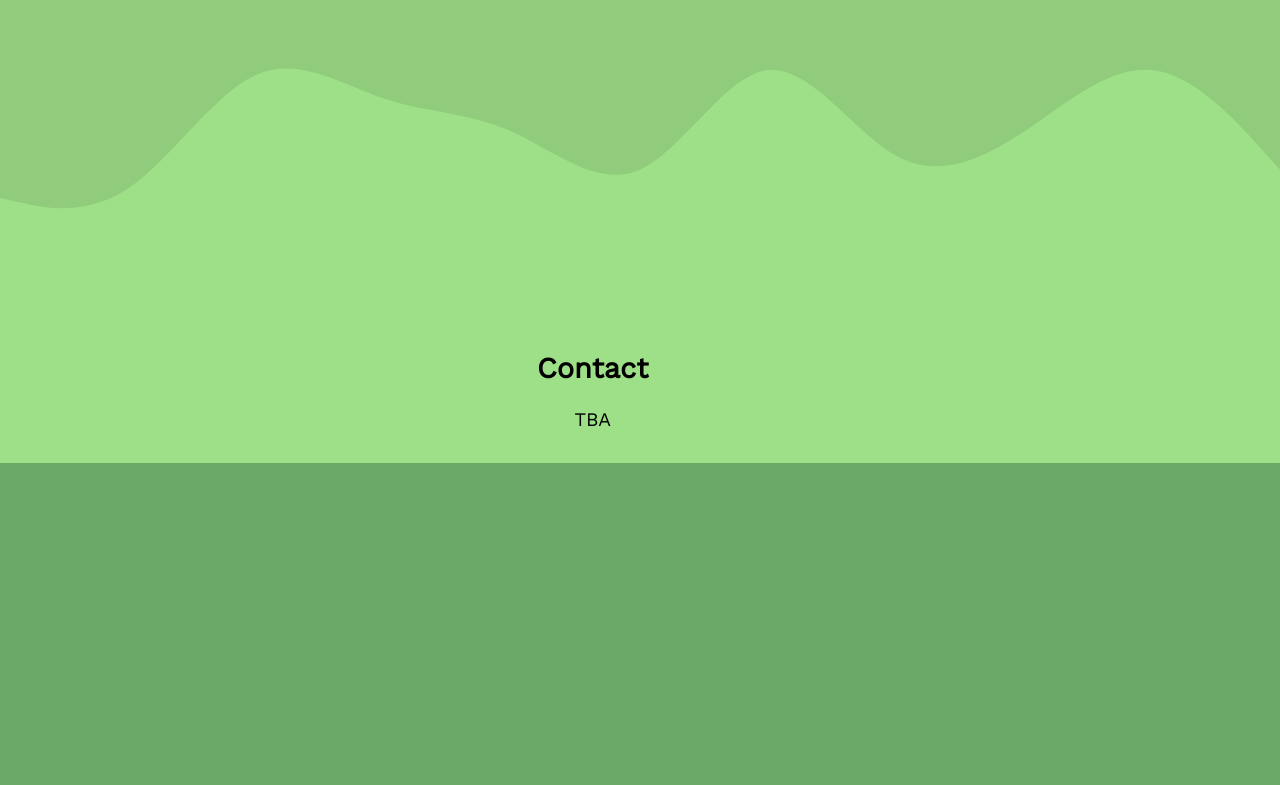
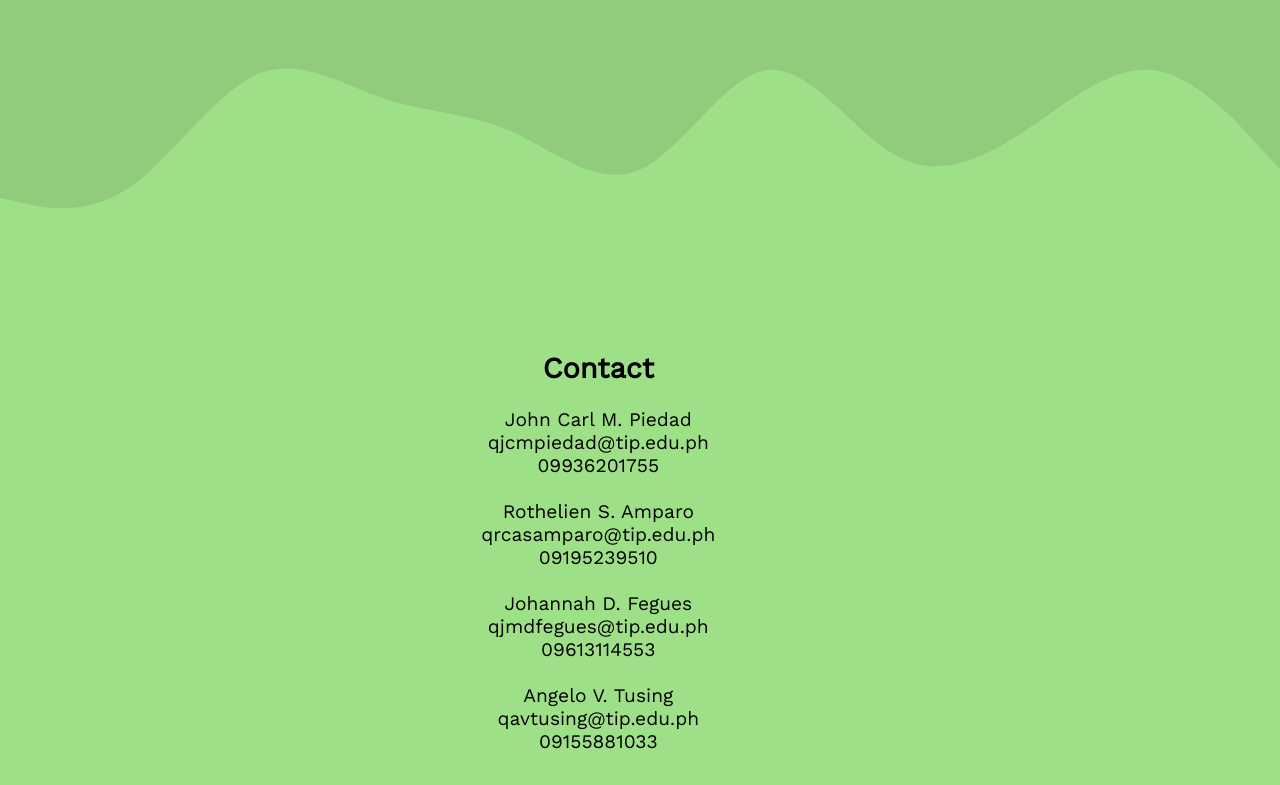
Before and after one commit to TaniKyuun/PestiSafe, a Flask app: page / in a window 1280 px wide. Shown: the part 2843-3628 px from the top of the page. Before the commit the page ends 3306 px from the top, so only its background shows below. Run offline with Flask 3, Linux system fonts and the light colour scheme; some libraries are stand-ins or nearby versions.

Commit message:
Update contact information in home.html

```diff
--- a/website/templates/home.html
+++ b/website/templates/home.html
@@ -181,7 +181,18 @@
       <div class="contact-description">
         <h2 class="contact-title">Contact</h2>
         <br>
-        <p>TBA</p>
+        <p>
+          John Carl M. Piedad    qjcmpiedad@tip.edu.ph   09936201755
+          <br>
+          <br>
+          Rothelien S. Amparo    qrcasamparo@tip.edu.ph    09195239510
+          <br>
+          <br>
+          Johannah D. Fegues    qjmdfegues@tip.edu.ph    09613114553
+          <br>
+          <br>
+          Angelo V. Tusing    qavtusing@tip.edu.ph    09155881033
+        </p>
       </div>
     </div>
   </section>
```
